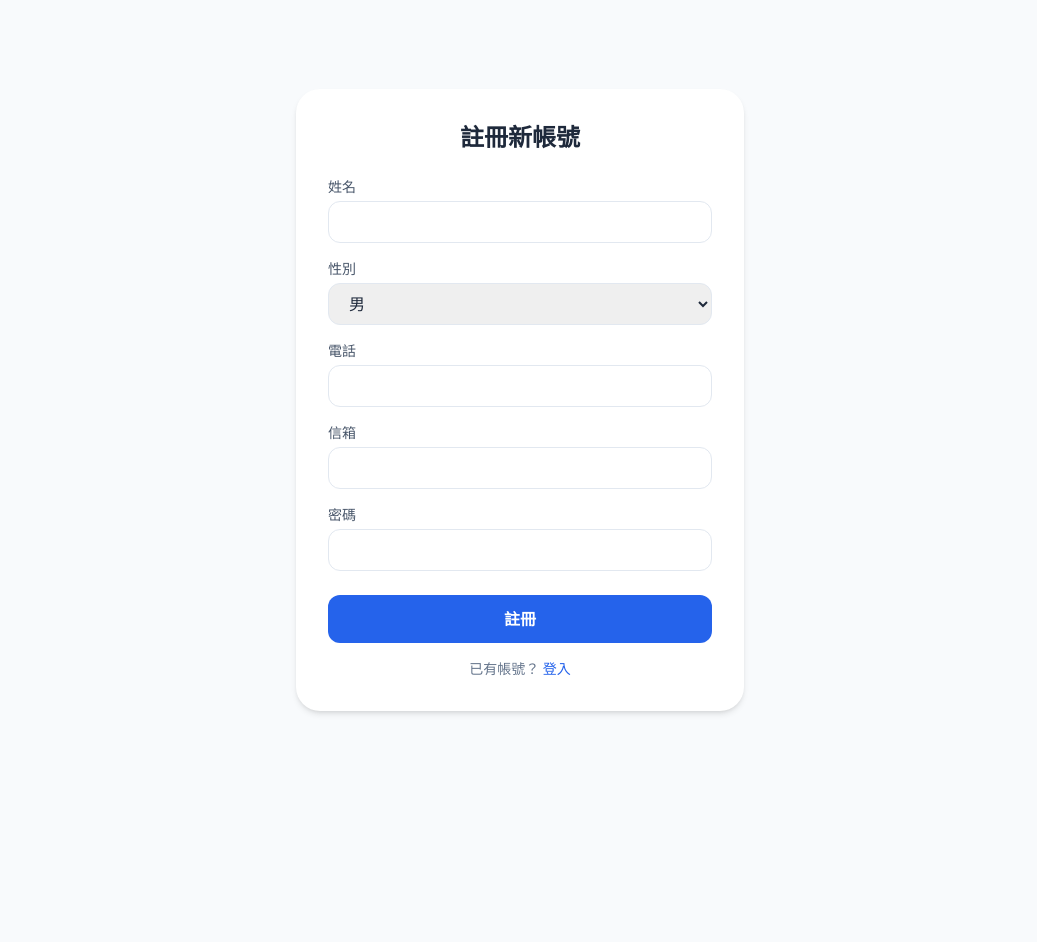
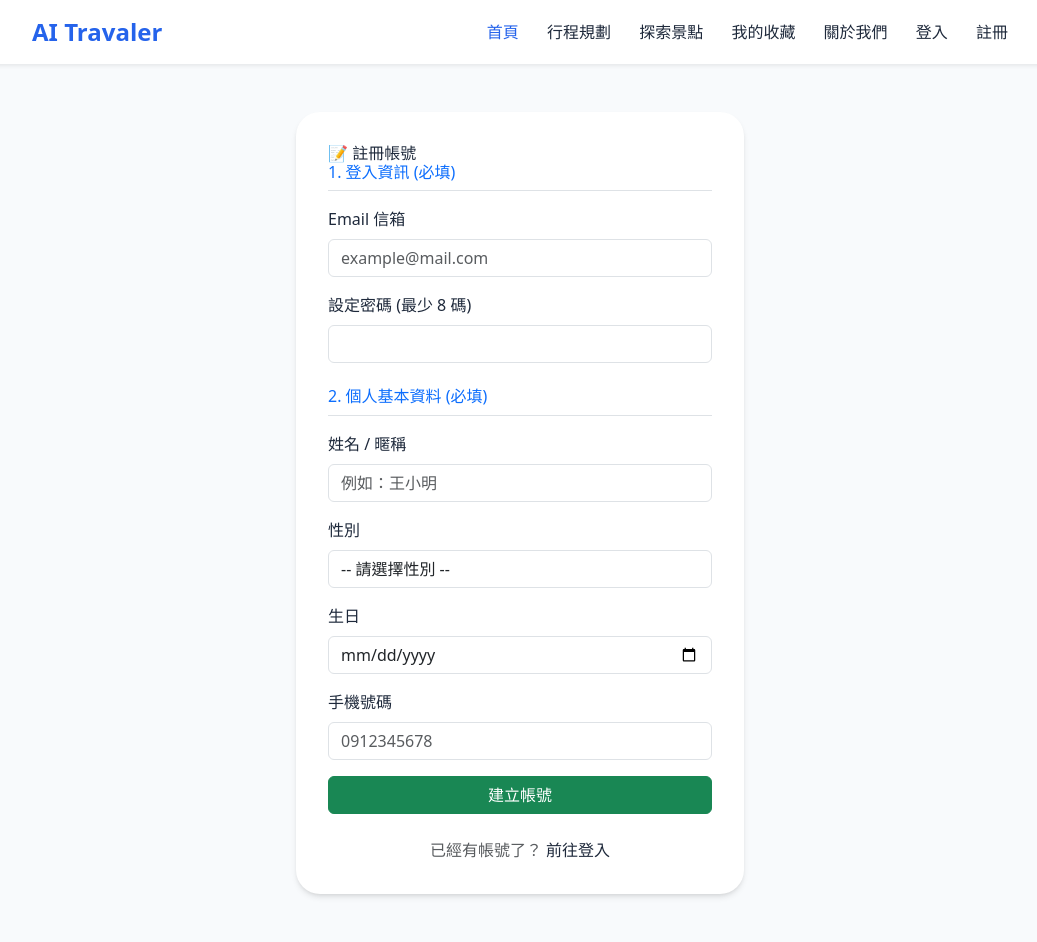
Before and after one commit to JingWei361/web, a Flask app: page /register in a window 1280 px wide. Shown: the whole page, without its empty margins (120-1157 px from the left). Before the commit the page ends 714 px from the top, so only its background shows below. Run offline with Flask 3, Linux system fonts and the light colour scheme; some libraries are stand-ins or nearby versions.

Commit message:
”程式碼修改、登入系統（暫時）成功”

```diff
--- a/template/explore.html
+++ b/template/explore.html
@@ -10,11 +10,9 @@
 </head>
 
 <body class="bg-slate-50 text-slate-800">
-    <nav id="nav-app" class="bg-white shadow-sm sticky top-0 z-50">
+    <nav class="bg-white shadow-sm sticky top-0 z-50">
         <div class="max-w-5xl mx-auto px-4 h-16 flex items-center justify-between">
             <a href="/" class="text-2xl font-bold text-blue-600">AI Travaler</a>
-            <nav class="bg-white shadow-sm sticky top-0 z-50">
-                <div class="max-w-5xl mx-auto px-4 h-16 flex items-center justify-between">
             <div class="space-x-6 font-medium">
                 <a href="/" class="text-blue-600">首頁</a>
                 <a href="/planner" class="hover:text-blue-600">行程規劃</a>
@@ -29,8 +27,6 @@
                 <a href="/logout" class="hover:text-blue-600">登出</a>
                 {% endif %}
             </div>
-                </div>
-            </nav>
         </div>
     </nav>
 
--- a/template/favorites.html
+++ b/template/favorites.html
@@ -10,11 +10,9 @@
 </head>
 
 <body class="bg-slate-50 text-slate-800">
-    <nav id="nav-app" class="bg-white shadow-sm sticky top-0 z-50">
+    <nav class="bg-white shadow-sm sticky top-0 z-50">
         <div class="max-w-5xl mx-auto px-4 h-16 flex items-center justify-between">
             <a href="/" class="text-2xl font-bold text-blue-600">AI Travaler</a>
-            <nav class="bg-white shadow-sm sticky top-0 z-50">
-                <div class="max-w-5xl mx-auto px-4 h-16 flex items-center justify-between">
             <div class="space-x-6 font-medium">
                 <a href="/" class="text-blue-600">首頁</a>
                 <a href="/planner" class="hover:text-blue-600">行程規劃</a>
@@ -29,8 +27,6 @@
                 <a href="/logout" class="hover:text-blue-600">登出</a>
                 {% endif %}
             </div>
-                </div>
-            </nav>
         </div>
     </nav>
 
--- a/template/planner.html
+++ b/template/planner.html
@@ -37,11 +37,9 @@
 </head>
 
 <body class="bg-slate-50 text-slate-800">
-    <nav id="nav-app" class="bg-white shadow-sm sticky top-0 z-50">
+    <nav class="bg-white shadow-sm sticky top-0 z-50">
         <div class="max-w-5xl mx-auto px-4 h-16 flex items-center justify-between">
             <a href="/" class="text-2xl font-bold text-blue-600">AI Travaler</a>
-            <nav class="bg-white shadow-sm sticky top-0 z-50">
-                <div class="max-w-5xl mx-auto px-4 h-16 flex items-center justify-between">
             <div class="space-x-6 font-medium">
                 <a href="/" class="text-blue-600">首頁</a>
                 <a href="/planner" class="hover:text-blue-600">行程規劃</a>
@@ -56,8 +54,6 @@
                 <a href="/logout" class="hover:text-blue-600">登出</a>
                 {% endif %}
             </div>
-                </div>
-            </nav>
         </div>
     </nav>
 
--- a/template/register.html
+++ b/template/register.html
@@ -6,52 +6,91 @@
     <meta name="viewport" content="width=device-width, initial-scale=1.0">
     <title>註冊 - AI Travaler</title>
     <script src="https://cdn.tailwindcss.com"></script>
+    <link href="https://cdn.jsdelivr.net/npm/bootstrap@5.3.0/dist/css/bootstrap.min.css" rel="stylesheet">
 </head>
 
 <body class="bg-slate-50 text-slate-800">
+    <nav class="bg-white shadow-sm sticky top-0 z-50">
+        <div class="max-w-5xl mx-auto px-4 h-16 flex items-center justify-between">
+            <a href="/" class="text-2xl font-bold text-blue-600">AI Travaler</a>
+            <div class="space-x-6 font-medium">
+                <a href="/" class="text-blue-600">首頁</a>
+                <a href="/planner" class="hover:text-blue-600">行程規劃</a>
+                <a href="/explore" class="hover:text-blue-600">探索景點</a>
+                <a href="/favorites" class="hover:text-blue-600">我的收藏</a>
+                <a href="/about" class="hover:text-blue-600">關於我們</a>
+                {% if not user %}
+                <a href="/login" class="hover:text-blue-600">登入</a>
+                <a href="/register" class="hover:text-blue-600">註冊</a>
+                {% else %}
+                <span>歡迎, {{ name }}</span>
+                <a href="/logout" class="hover:text-blue-600">登出</a>
+                {% endif %}
+            </div>
+        </div>
+    </nav>
+
     <div class="min-h-screen flex items-center justify-center py-12">
         <div class="bg-white p-8 rounded-3xl shadow-md w-full max-w-md">
-            <h2 class="text-2xl font-bold mb-6 text-center">註冊新帳號</h2>
-            <form method="POST">
-                <div class="mb-4">
-                    <label class="block text-sm font-medium text-slate-600 mb-1">姓名</label>
-                    <input type="text" name="name" required
-                        class="w-full border border-slate-200 rounded-xl px-4 py-2 focus:ring-2 focus:ring-blue-500 outline-none">
+            <h3>📝 註冊帳號</h3>
+            {% with messages = get_flashed_messages(with_categories=true) %}
+            {% if messages %}
+            {% for category, message in messages %}
+            <div class="alert alert-{{ category }}">{{ message }}</div>
+            {% endfor %}
+            {% endif %}
+            {% endwith %}
+
+            <form action="/register" method="POST">
+
+                <h6 class="text-primary border-bottom pb-2 mb-3">1. 登入資訊 (必填)</h6>
+
+                <div class="mb-3">
+                    <label class="form-label">Email 信箱</label>
+                    <input type="email" name="email" class="form-control" placeholder="example@mail.com" required>
                 </div>
-                <div class="mb-4">
-                    <label class="block text-sm font-medium text-slate-600 mb-1">性別</label>
-                    <select name="gender"
-                        class="w-full border border-slate-200 rounded-xl px-4 py-2 focus:ring-2 focus:ring-blue-500 outline-none">
-                        <option value="male">男</option>
-                        <option value="female">女</option>
-                        <option value="other">其他</option>
+                <div class="mb-3">
+                    <label class="form-label">設定密碼 (最少 8 碼)</label>
+                    <input type="password" name="password" class="form-control" required>
+                </div>
+
+                <h6 class="text-primary border-bottom pb-2 mt-4 mb-3">2. 個人基本資料 (必填)</h6>
+
+                <div class="mb-3">
+                    <label class="form-label">姓名 / 暱稱</label>
+                    <input type="text" name="name" class="form-control" placeholder="例如：王小明" required>
+                </div>
+
+                <div class="mb-3">
+                    <label class="form-label">性別</label>
+                    <select name="gender" class="form-control" required>
+                        <option value="" disabled selected>-- 請選擇性別 --</option>
+                        <option value="male">男性 (Male)</option>
+                        <option value="female">女性 (Female)</option>
+                        <option value="mixed">多元 / 其他 (Mixed)</option>
                     </select>
                 </div>
-                <div class="mb-4">
-                    <label class="block text-sm font-medium text-slate-600 mb-1">電話</label>
-                    <input type="tel" name="phone"
-                        class="w-full border border-slate-200 rounded-xl px-4 py-2 focus:ring-2 focus:ring-blue-500 outline-none">
+
+                <div class="mb-3">
+                    <label class="form-label">生日</label>
+                    <input type="date" name="birthday" class="form-control" required>
                 </div>
-                <div class="mb-4">
-                    <label class="block text-sm font-medium text-slate-600 mb-1">信箱</label>
-                    <input type="email" name="email" required
-                        class="w-full border border-slate-200 rounded-xl px-4 py-2 focus:ring-2 focus:ring-blue-500 outline-none">
+
+                <div class="mb-3">
+                    <label class="form-label">手機號碼</label>
+                    <input type="tel" name="phone" class="form-control" placeholder="0912345678" pattern="[0-9]{10}"
+                        title="請輸入 10 位數字的手機號碼" required>
                 </div>
-                <div class="mb-6">
-                    <label class="block text-sm font-medium text-slate-600 mb-1">密碼</label>
-                    <input type="password" name="password" required
-                        class="w-full border border-slate-200 rounded-xl px-4 py-2 focus:ring-2 focus:ring-blue-500 outline-none">
-                </div>
-                <button type="submit"
-                    class="w-full bg-blue-600 text-white py-3 rounded-xl font-bold hover:bg-blue-700 transition">
-                    註冊
-                </button>
+
+                <button type="submit" class="btn btn-success w-100 mb-3">建立帳號</button>
             </form>
-            <p class="text-center mt-4 text-sm text-slate-500">
-                已有帳號？ <a href="/login" class="text-blue-600">登入</a>
-            </p>
+            <div class="mt-2 text-center">
+                <span class="text-muted">已經有帳號了？</span>
+                <a href="/login" class="text-decoration-none">前往登入</a>
+            </div>
         </div>
-    </div>
+
+        <script src="https://cdn.jsdelivr.net/npm/bootstrap@5.3.0/dist/js/bootstrap.bundle.min.js"></script>
 </body>
 
 </html>
--- a/travel_app.py
+++ b/travel_app.py
@@ -14,8 +14,8 @@ app.secret_key = 'ai_traveler_secret_key_2026'
 # Supabase 設定
 # ==========================================
 
-SUPABASE_URL = "https://estqtbqbcmkddxkecgit.supabase.co"
-SUPABASE_KEY = "sb_publishable_Cu-NGY6jzc8dCth3CuYfyw_k6g7F0pM"
+SUPABASE_URL = "https://enwmhjywfwrnkknbfajt.supabase.co"
+SUPABASE_KEY = "sb_publishable_GsRvKbwlfUfObiTvVti1iQ_ix8J2lHz"
 supabase: Client = create_client(SUPABASE_URL, SUPABASE_KEY)
 
 # ==========================================
@@ -137,6 +137,7 @@ def register():
         name = request.form.get('name')
         gender = request.form.get('gender')
         phone = request.form.get('phone')
+        birthday = request.form.get('birthday')
 
         try:
             # 2. 呼叫 Supabase 的註冊 API
@@ -149,6 +150,7 @@ def register():
                         "name": name,
                         "gender": gender,
                         "phone": phone,
+                        "birthday": birthday,
                     }
                 }
             })
@@ -187,6 +189,7 @@ def login():
             # [新增] 登入成功時，把 user_metadata 裡面的姓名與性別存入 Session
             user_meta = res.user.user_metadata or {}
             session['name'] = user_meta.get('name', res.user.email) # 若無姓名則顯示 email 作為備用
+            session['gender'] = user_meta.get('gender')
 
             # 顯示歡迎訊息並重定向到首頁
             flash(f'歡迎回來, {session["name"]}!', 'success')
@@ -221,6 +224,7 @@ def logout():
     flash('您已成功登出', 'info')
     return redirect(url_for('home'))
 
+
 if __name__ == "__main__":
     # 以除錯模式運行 Flask 應用程式，監聽端口 5002
     app.run(debug=True, port=5002)
```
Also changed, not shown: template/about.html (+1 -7 lines), template/login.html (+29 -3 lines). Lines whose indentation alone changed are shown as unchanged.
